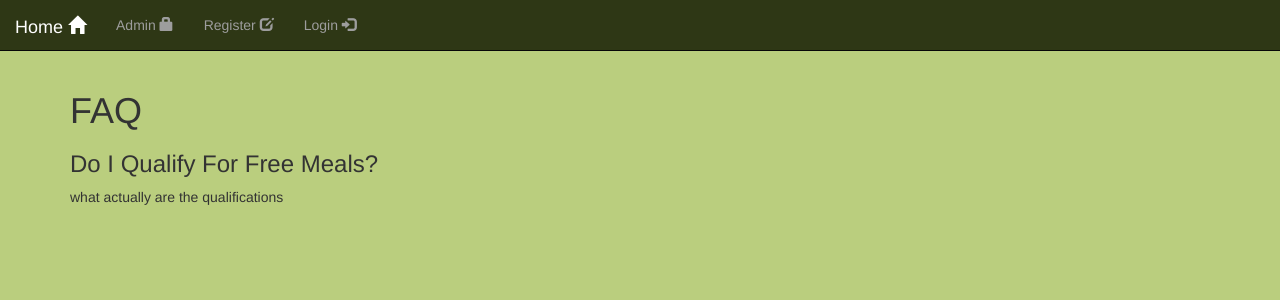
After one commit to WildernessBear/447-COVID-lunch-proj, a Django app: page /faq/ in a window 1280 px wide. The commit adds this page. Shown: the top 300 px of the page. Run offline with Django 3.2, Linux system fonts and the light colour scheme; some libraries are stand-ins or nearby versions.

Commit message:
added an FAQ page

```diff
--- a/Lunchtime/Lproj/Lapp/test_menu.py
+++ b/Lunchtime/Lproj/Lapp/test_menu.py
@@ -5,7 +5,7 @@ from .models import SchoolDistrict, School, Menu, Meal, MyUser
 import django.template.loader
 
 # FOR DATABASE TESTS: classes should be subclasses django.test.TestCase
-# ONLY FOR NON-DATABASE TESTS: classes subclasses of unittest.TestCase
+# ONLY FOR NON-DATABASE TESTS: classes subclasses of unittest.TestCase or django.test.SimpleTestCase
 
 # menu models test case
 # makes sure the databases associated with models are organized correctly
--- a/Lunchtime/Lproj/Lapp/urls.py
+++ b/Lunchtime/Lproj/Lapp/urls.py
@@ -12,4 +12,5 @@ urlpatterns = [
     url(r'^schools_menu/$', views.schools_menu, name='schools_menu'),
     path('menu/<int:sch_id>', views.meals_menu, name='menu'),
     path('menu/meal_page/<int:item_id>', views.meal_page, name='meal_page'),
+    path('faq/', views.faq, name="faq"),
 ]
--- a/Lunchtime/Lproj/Lapp/views.py
+++ b/Lunchtime/Lproj/Lapp/views.py
@@ -183,3 +183,6 @@ def user_login(request):
             return render(request, 'Lapp/login.html', {'invalid_user': invalid_user})
     else:
         return render(request, 'Lapp/login.html', {})
+
+def faq(request):
+    return render(request, 'Lapp/faq.html', {})
--- a/Lunchtime/Lproj/Lproj/urls.py
+++ b/Lunchtime/Lproj/Lproj/urls.py
@@ -27,4 +27,5 @@ urlpatterns = [
     url(r'^logout/$', views.user_logout, name='logout'),
     path('menu/<int:sch_id>', views.meals_menu, name='menu'),
     path('menu/meal_page/<int:item_id>', views.meal_page, name='meal_page'),
+    path('faq/', views.faq, name='faq'),
 ]
--- a/Lunchtime/Lproj/templates/Lapp/base.html
+++ b/Lunchtime/Lproj/templates/Lapp/base.html
@@ -21,6 +21,7 @@
             <li><a class="navbar-brand" href="{% url 'index' %}"> Home <span class="glyphicon glyphicon-home"></span></a></li>
             <!-- <li><a class="navbar-link" href="{% url 'Lapp:meals_menu' %}">Meals</a></li> -->
             <li><a class="navbar-link" href="{% url 'Lapp:schools_menu' %}">Schools</a></li>
+            <li><a class="navbar-link" href="{% url 'Lapp:faq' %}">FAQ</a></li>
             <li><a href="{% url 'logout' %}"> Logout <span class="glyphicon glyphicon-log-in"></span></a></li>
 
           {% else %}
--- /dev/null
+++ b/Lunchtime/Lproj/templates/Lapp/faq.html
@@ -0,0 +1,9 @@
+{% extends "Lapp/base.html" %}
+{% block body_block %}
+
+    <h1>FAQ</h1>
+
+    <h3>Do I Qualify For Free Meals?</h3>
+    <p>what actually are the qualifications</p>
+
+{% endblock %}
```
Also changed, not shown: Lunchtime/Lproj/Lapp/test_faq.py (added, +12 -0 lines).
